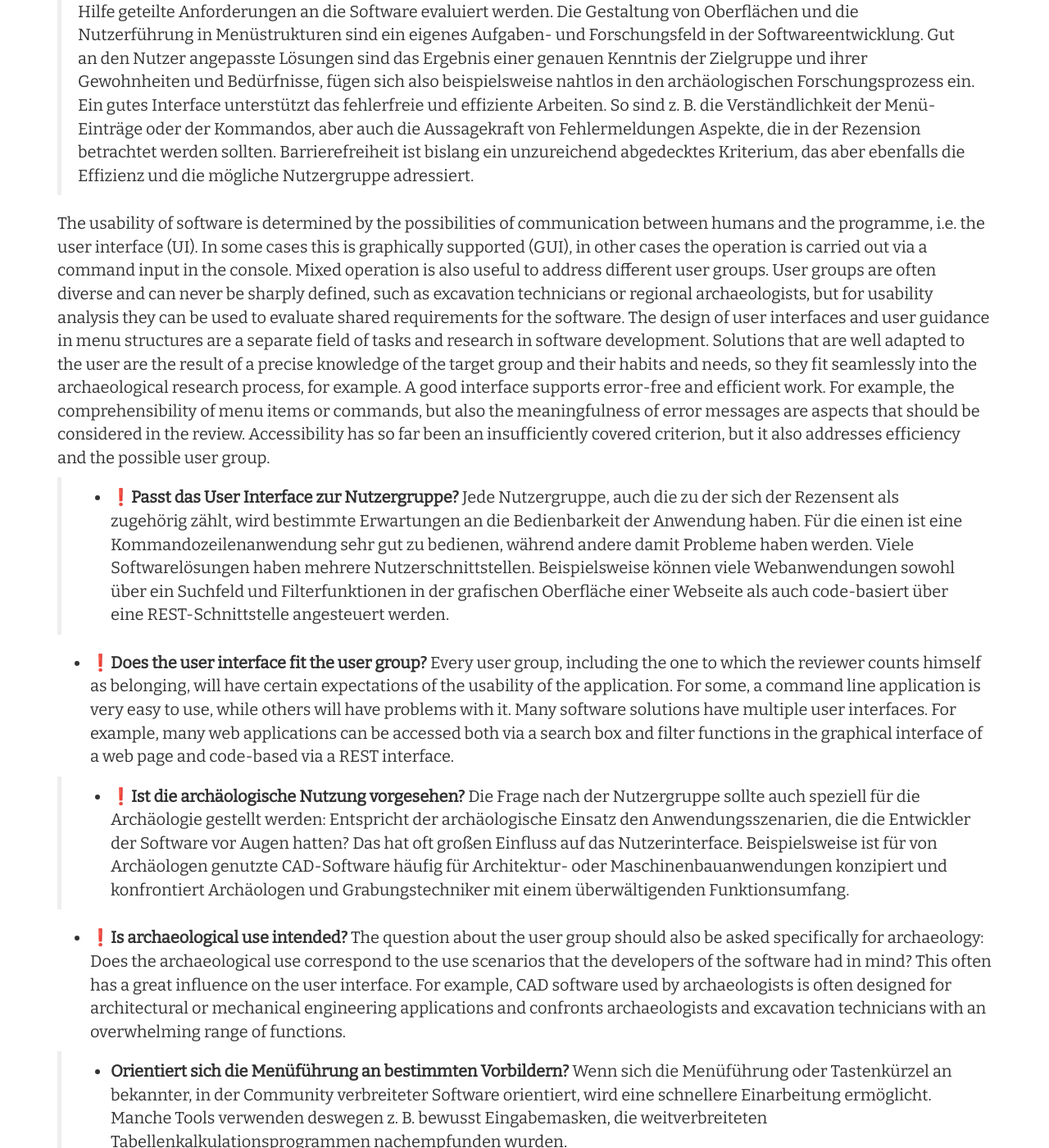
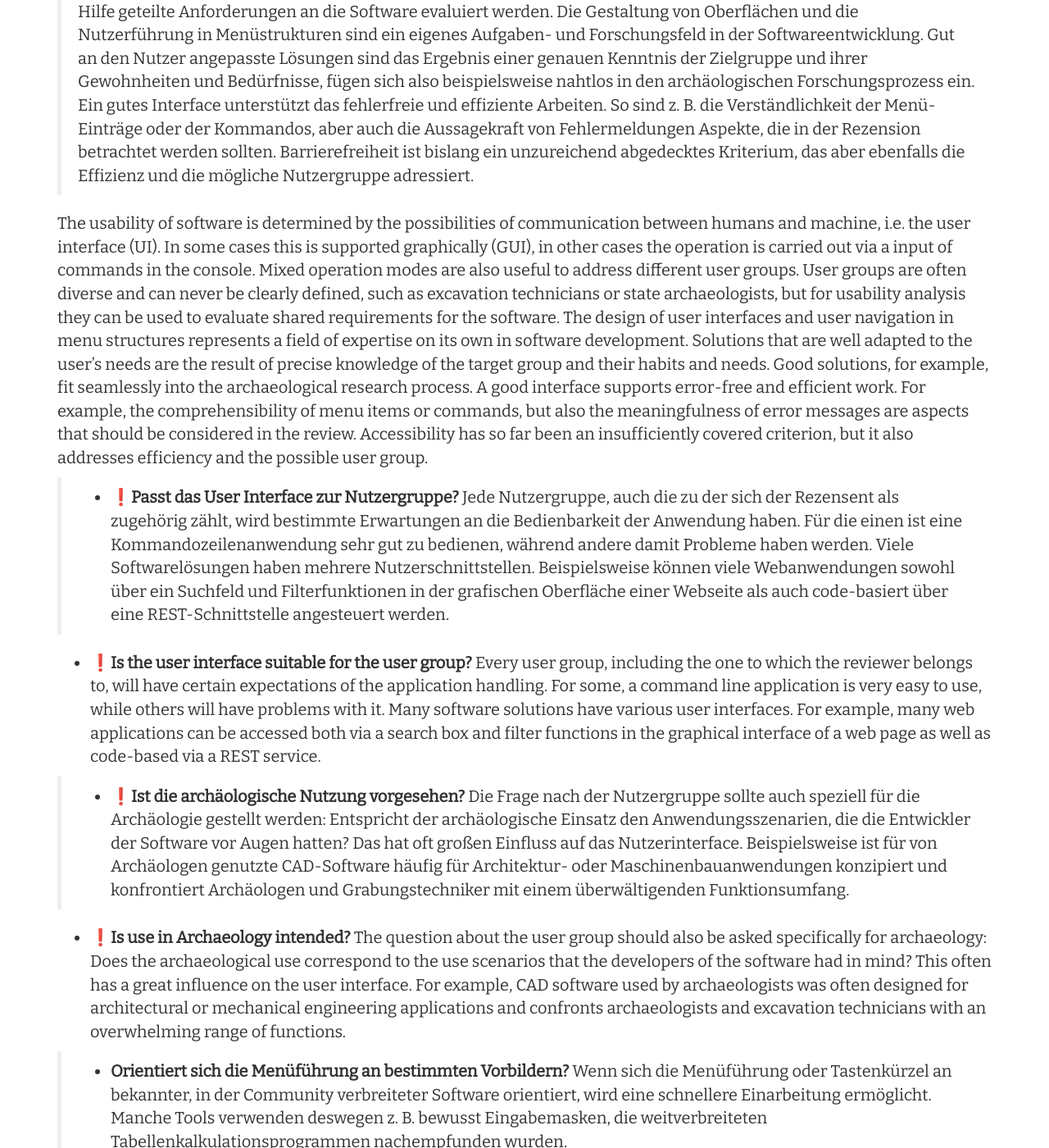
Before and after one commit to Research-Squirrel-Engineers/Impuls_SoftwareRezensionen_DGUF, a Jekyll site: the page built from Draft_EN.md, in a window 1280 px wide and 1400 px high, scrolled down 21975 px. Shown: the whole window at 82% size. Built offline with Jekyll 4.4.1, drawn with Linux system fonts in a browser that asks for light colours; nearby versions of some CDN libraries; emoji names are drawn with the system emoji font; some of the changed text lies outside the part shown.

Commit message:
interface checked

```diff
--- a/Draft_EN.md
+++ b/Draft_EN.md
@@ -313,27 +313,27 @@ Installation is often the first step in using the software. Already at this poin
 
 >    Die Nutzbarkeit von Software wird von den Möglichkeiten der Kommunikation von Mensch und Programm bestimmt, also der Benutzeroberfläche (User Interface, UI). Diese ist in manchen Fällen grafisch gestützt (GUI), in anderen Fällen erfolgt die Bedienung über eine Befehlseingabe in der Konsole. Eine gemischte Bedienung ist ebenfalls nützlich, um verschiedene Nutzergruppen anszusprechen. Nutzergruppen sind oft vielfältig und können nie scharf umgrenzt werden, wie etwa Grabungstechniker oder Landesarchäologen, doch für die Nutzbarkeitsanalyse können mit ihrer Hilfe geteilte Anforderungen an die Software evaluiert werden. Die Gestaltung von Oberflächen und die Nutzerführung in Menüstrukturen sind ein eigenes Aufgaben- und Forschungsfeld in der Softwareentwicklung. Gut an den Nutzer angepasste Lösungen sind das Ergebnis einer genauen Kenntnis der Zielgruppe und ihrer Gewohnheiten und Bedürfnisse, fügen sich also beispielsweise nahtlos in den archäologischen Forschungsprozess ein. Ein gutes Interface unterstützt das fehlerfreie und effiziente Arbeiten. So sind z. B. die Verständlichkeit der Menü-Einträge oder der Kommandos, aber auch die Aussagekraft von Fehlermeldungen Aspekte, die in der Rezension betrachtet werden sollten. Barrierefreiheit ist bislang ein unzureichend abgedecktes Kriterium, das aber ebenfalls die Effizienz und die mögliche Nutzergruppe adressiert.
 
-The usability of software is determined by the possibilities of communication between humans and the programme, i.e. the user interface (UI). In some cases this is graphically supported (GUI), in other cases the operation is carried out via a command input in the console. Mixed operation is also useful to address different user groups. User groups are often diverse and can never be sharply defined, such as excavation technicians or regional archaeologists, but for usability analysis they can be used to evaluate shared requirements for the software. The design of user interfaces and user guidance in menu structures are a separate field of tasks and research in software development. Solutions that are well adapted to the user are the result of a precise knowledge of the target group and their habits and needs, so they fit seamlessly into the archaeological research process, for example. A good interface supports error-free and efficient work. For example, the comprehensibility of menu items or commands, but also the meaningfulness of error messages are aspects that should be considered in the review. Accessibility has so far been an insufficiently covered criterion, but it also addresses efficiency and the possible user group.
+The usability of software is determined by the possibilities of communication between humans and machine, i.e. the user interface (UI). In some cases this is supported graphically (GUI), in other cases the operation is carried out via a input of commands in the console. Mixed operation modes are also useful to address different user groups. User groups are often diverse and can never be clearly defined, such as excavation technicians or state archaeologists, but for usability analysis they can be used to evaluate shared requirements for the software. The design of user interfaces and user navigation in menu structures represents a field of expertise on its own in software development. Solutions that are well adapted to the user's needs are the result of precise knowledge of the target group and their habits and needs. Good solutions, for example, fit seamlessly into the archaeological research process. A good interface supports error-free and efficient work. For example, the comprehensibility of menu items or commands, but also the meaningfulness of error messages are aspects that should be considered in the review. Accessibility has so far been an insufficiently covered criterion, but it also addresses efficiency and the possible user group.
 
 > * :heavy_exclamation_mark:**Passt das User Interface zur Nutzergruppe?** Jede Nutzergruppe, auch die zu der sich der Rezensent als zugehörig zählt, wird bestimmte Erwartungen an die Bedienbarkeit der Anwendung haben. Für die einen ist eine Kommandozeilenanwendung sehr gut zu bedienen, während andere damit Probleme haben werden. Viele Softwarelösungen haben mehrere Nutzerschnittstellen. Beispielsweise können viele Webanwendungen sowohl über ein Suchfeld und Filterfunktionen in der grafischen Oberfläche einer Webseite als auch code-basiert über eine REST-Schnittstelle angesteuert werden.
 
-* :heavy_exclamation_mark:**Does the user interface fit the user group?** Every user group, including the one to which the reviewer counts himself as belonging, will have certain expectations of the usability of the application. For some, a command line application is very easy to use, while others will have problems with it. Many software solutions have multiple user interfaces. For example, many web applications can be accessed both via a search box and filter functions in the graphical interface of a web page and code-based via a REST interface.
+* :heavy_exclamation_mark:**Is the user interface suitable for the user group?** Every user group, including the one to which the reviewer belongs to, will have certain expectations of the application handling. For some, a command line application is very easy to use, while others will have problems with it. Many software solutions have various user interfaces. For example, many web applications can be accessed both via a search box and filter functions in the graphical interface of a web page as well as code-based via a REST service.
 
 > * :heavy_exclamation_mark:**Ist die archäologische Nutzung vorgesehen?** Die Frage nach der Nutzergruppe sollte auch speziell für die Archäologie gestellt werden: Entspricht der archäologische Einsatz den Anwendungsszenarien, die die Entwickler der Software vor Augen hatten? Das hat oft großen Einfluss auf das Nutzerinterface. Beispielsweise ist für von Archäologen genutzte CAD-Software häufig für Architektur- oder Maschinenbauanwendungen konzipiert und konfrontiert Archäologen und Grabungstechniker mit einem überwältigenden Funktionsumfang.
 
-* :heavy_exclamation_mark:**Is archaeological use intended?** The question about the user group should also be asked specifically for archaeology: Does the archaeological use correspond to the use scenarios that the developers of the software had in mind? This often has a great influence on the user interface. For example, CAD software used by archaeologists is often designed for architectural or mechanical engineering applications and confronts archaeologists and excavation technicians with an overwhelming range of functions.
+* :heavy_exclamation_mark:**Is use in Archaeology intended?** The question about the user group should also be asked specifically for archaeology: Does the archaeological use correspond to the use scenarios that the developers of the software had in mind? This often has a great influence on the user interface. For example, CAD software used by archaeologists was often designed for architectural or mechanical engineering applications and confronts archaeologists and excavation technicians with an overwhelming range of functions.
 
 > * **Orientiert sich die Menüführung an bestimmten Vorbildern?** Wenn sich die Menüführung oder Tastenkürzel an bekannter, in der Community verbreiteter Software orientiert, wird eine schnellere Einarbeitung ermöglicht. Manche Tools verwenden deswegen z. B. bewusst Eingabemasken, die weitverbreiteten Tabellenkalkulationsprogrammen nachempfunden wurden.
 
-* If the menu navigation or shortcuts are based on well-known software that is widespread in the community, it is possible to familiarise oneself more quickly. For example, some tools deliberately use input masks modelled on widely used spreadsheet programmes.
+* **Does the menu navigation follow certain de-facto standards?** If menu navigation or shortcuts are based on well-known and widespread software in the community, familiarising with the software is eased and accelerated. For example, some tools deliberately use input masks modelled on widely used spreadsheet programmes.
 
 > * **Ist das Programm mehrsprachig bzw. in welchen Sprachen wird es angeboten?** In Abhängigkeit von der Nutzergruppe, sollte das Programm eventuell mehrsprachig sein. Üblicherweise wird man zumindest eine englische Fassung erwarten. Bei der Mehrsprachigkeit ist darauf zu achten, dass das Layout in jeder Sprache nutz- und lesbar bleibt. Beispielsweise können sich Beschriftungen von Buttons in der Textlänge stark unterscheiden und in manchen Sprachen zu einer abgeschnittenen Anzeige führen.
 
-* Is the programme multilingual or in which languages is it offered?** Depending on the user group, the programme should possibly be multilingual. Usually, one will expect at least an English version. In the case of multilingualism, care should be taken to ensure that the layout remains usable and readable in each language. For example, button labels can vary greatly in text length and may result in a truncated display in some languages.
+* **Is the programme multilingual or rather in which languages is it offered?** Depending on the user group, the programme should perhaps be multilingual. Usually, at least an English version is expected. In case of multilingual software, a usable and readable layout must be cared for in each language. For example, button labels can vary greatly in text length and may result in a truncated display in some languages.
 
 > * **Sind die Fehlermeldungen für die Rezensenten gut verständlich?** Eine Fehlermeldung an den Benutzer kann diesen ermöglichen, eine Aktion zur Behebung des Fehlers zu ergreifen. Nützliche und hilfreiche Fehlermeldungen sind entsprechend verständlich formuliert und sichtbar in der Anwendung platziert. Darüber hinaus kann eine Fehlermeldung ggf. ein Feedback an die Entwickler der Anwendung liefern. Dies muss die Fehlermeldung dem Benutzer kommunizieren und auch einen brauchbaren Bericht zur Behebung des Fehlers an die Entwickler schicken. Stack Traces (Hinweise auf die Stellen des Programmcodes, an denen ein spezifischer Fehler auftrat) oder aus der Ausführungsumgebung übernommene Fehlermeldungen sind für die meisten Nutzer unverständlich.
 
-* **Are error messages easy for reviewers to understand?** An error message to the user can enable them to take an action to correct the error. Useful and helpful error messages are appropriately worded in an understandable way and visibly placed in the application. In addition, an error message can provide feedback to the developers of the application where appropriate. This must communicate the error message to the user and also send a useful report to the developers to fix the error. Stack traces (references to the places in the programme code where a specific error occurred) or error messages taken from the execution environment are incomprehensible to most users.
+* **Are error messages easily understandable by reviewers?** An error message can enable users to correct the error's cause. Useful and helpful error messages are phrased in an understandable way and visibly placed in the application. Where appropriate, an error message can also provide feedback to the application developers. It must communicate the error message to the user and also send a useful report to the developers to fix the error. Stack traces (references to the position in the programme code where a specific error occurred) or error messages taken from the runtime environment are incomprehensible to most users.
 
 > #### Performanz und Robustheit
 #### Performance and Robustness
```
